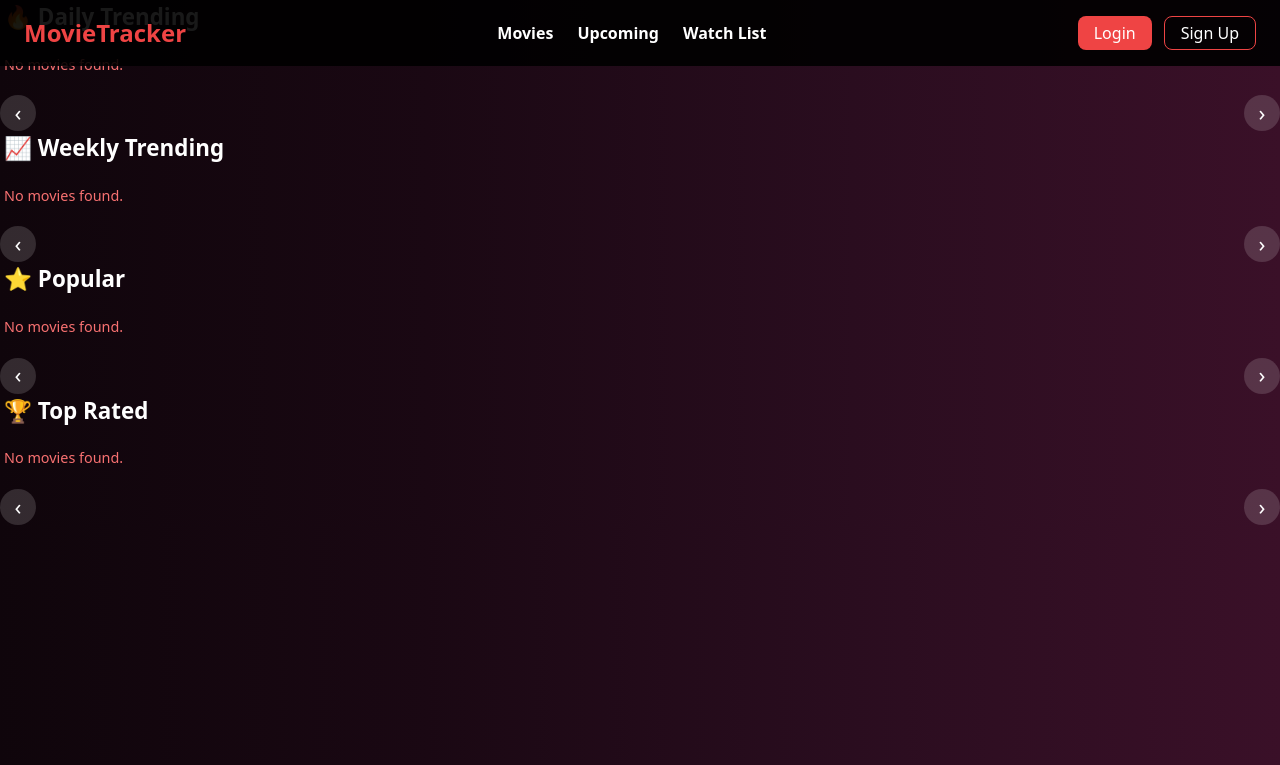
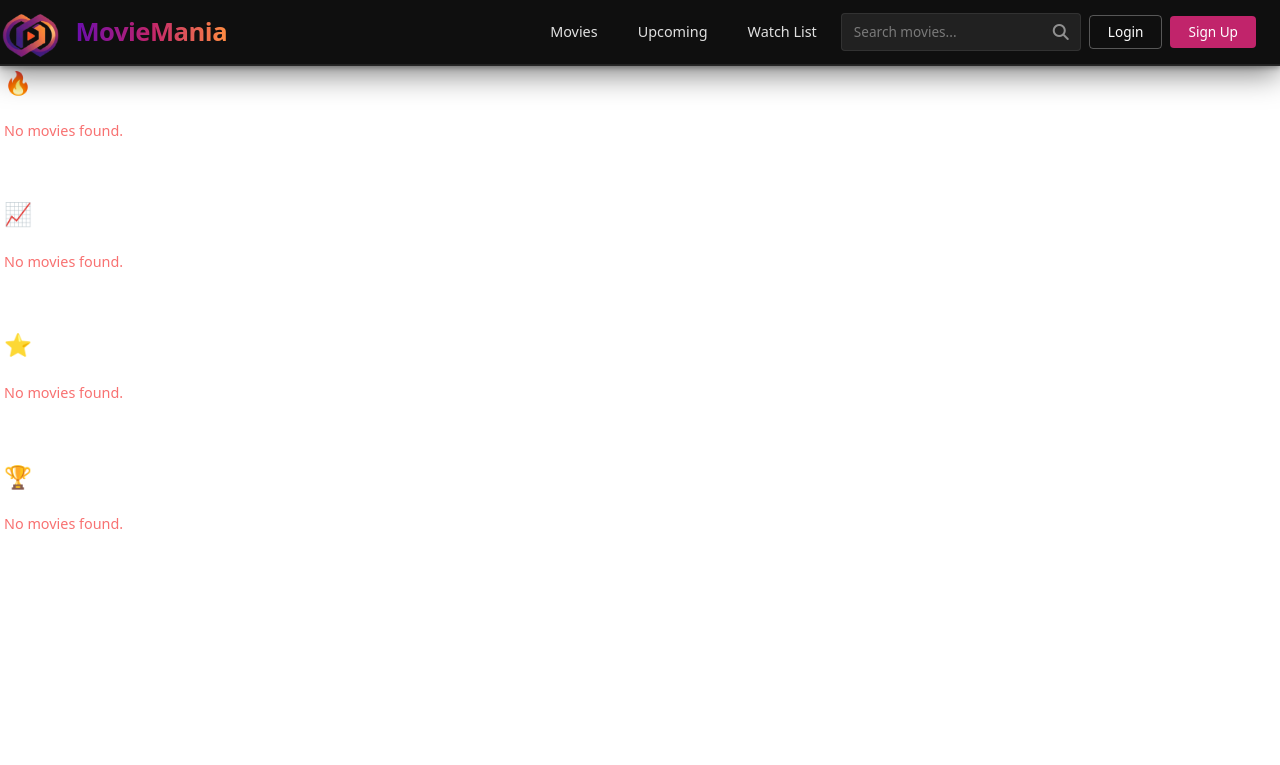
Before and after one commit to doha-fathy/movie-tracker, a PHP site: page / in a window 1280 px wide. Shown: the top 765 px of the page. Run offline with PHP 8.4, Linux system fonts and the light colour scheme; data that the repository does not hold is empty; some libraries are stand-ins or nearby versions.

Commit message:
Header added

```diff
--- a/Scripts/App.js
+++ b/Scripts/App.js
@@ -52,39 +52,47 @@
 
 function renderNavbar(isAuthenticated) {
     const navbar = document.getElementById("navbar");
-    navbar.innerHTML = `
-        <nav class="fixed top-0 w-full bg-black/90 text-white px-6 py-4 flex justify-between items-center z-50">
-            <h1 class="text-red-500 font-bold text-2xl cursor-pointer"
-                onclick="navigateTo('movies')">
-                 MovieTracker
-            </h1>
-            <div class="flex gap-6 font-semibold">
-                <a onclick="navigateTo('movies')"    class="hover:text-red-400 cursor-pointer transition-all">Movies</a>
-                <a onclick="navigateTo('upcoming')"  class="hover:text-red-400 cursor-pointer transition-all">Upcoming</a>
-                <a onclick="navigateTo('watchlist')" class="hover:text-red-400 cursor-pointer transition-all">Watch List</a>
-                ${isAuthenticated ? `
-                <a onclick="navigateTo('profile')"   class="hover:text-red-400 cursor-pointer transition-all">Profile</a>
-                ` : ''}
-            </div>
-            ${isAuthenticated ? `
-            <button onclick="window.handleLogout()"
-                class="bg-red-500 px-4 py-1 rounded-lg hover:bg-red-600 transition-all">
-                Logout
+    if (!navbar) return;
+
+    // Common nav items for everyone
+    const commonNav = `
+        <button class="nav-link" onclick="navigateTo('movies')">Movies</button>
+        <button class="nav-link" onclick="navigateTo('upcoming')">Upcoming</button>
+        <button class="nav-link" onclick="navigateTo('watchlist')">Watch List</button>
+        <div class="search-wrap">
+            <input type="text" class="search-input" placeholder="Search movies..." id="globalSearchInput">
+            <button class="search-btn" id="globalSearchBtn"><i class="fa-solid fa-magnifying-glass"></i></button>
+        </div>
+    `;
+
+    if (!isAuthenticated) {
+        navbar.innerHTML = commonNav + `
+            <button class="btn-login" onclick="navigateTo('login')">Login</button>
+            <button class="btn-signup" onclick="navigateTo('signup')">Sign Up</button>
+        `;
+    } else {
+        navbar.innerHTML = commonNav + `
+            <button class="nav-link" onclick="navigateTo('profile')">
+                <i class="fa-solid fa-circle-user"></i> Profile
             </button>
-            ` : `
-            <div class="flex gap-3">
-                <button onclick="navigateTo('login')"
-                    class="bg-red-500 px-4 py-1 rounded-lg hover:bg-red-600 transition-all">
-                    Login
-                </button>
-                <button onclick="navigateTo('signup')"
-                    class="border border-red-500 px-4 py-1 rounded-lg hover:bg-red-500 transition-all">
-                    Sign Up
-                </button>
-            </div>
-            `}
-        </nav>
-    `;
+            <button class="btn-logout" onclick="window.handleLogout()">Logout</button>
+        `;
+    }
+
+    // Setup search
+    setTimeout(() => {
+        const searchInput = document.getElementById('globalSearchInput');
+        const searchBtn = document.getElementById('globalSearchBtn');
+        if (searchInput && searchBtn) {
+            searchBtn.onclick = () => {
+                const query = searchInput.value.trim();
+                if (query) navigateTo('movies');
+            };
+            searchInput.onkeypress = (e) => {
+                if (e.key === 'Enter') searchBtn.onclick();
+            };
+        }
+    }, 50);
 }
 
 function loadSignupPage() {
--- a/Styles/Style.css
+++ b/Styles/Style.css
@@ -11,3 +11,279 @@
 .custom-scroll-actors::-webkit-scrollbar-thumb:hover {
   background: #a51f5c;
 }
+
+/* ============================================ */
+/* HEADER STYLES - MovieMania Header            */
+/* ============================================ */
+
+
+.site-header {
+    background: #0f0f0f;
+    border-bottom: 1px solid rgba(255,255,255,0.1);
+    position: sticky;
+    top: 0;
+    z-index: 100;
+    box-shadow: 0 8px 30px rgba(0, 0, 0, 0.5), 0 2px 5px rgba(0, 0, 0, 0.3);
+}
+
+/* Header container */
+.header-container {
+    max-width: 1400px;
+    margin: 0 auto;
+    padding: 0 24px 0 16px;
+    height: 64px;
+    display: flex;
+    align-items: center;
+    justify-content: space-between;
+    gap: 32px;
+}
+
+/* Logo container */
+.logo {
+    display: flex;
+    align-items: center;
+    gap: 10px;
+    cursor: pointer;
+    background: none;
+    border: none;
+    padding: 0;
+    margin: 0;
+    margin-left: -20px;
+    flex-shrink: 0;
+}
+
+.logo img {
+    height: 56px;
+    width: auto;
+    object-fit: contain;
+    transform: translateY(1px);
+}
+
+.logo-text {
+    font-size: 1.6rem;
+    font-weight: 800;
+    letter-spacing: -0.5px;
+    background: linear-gradient(90deg, #6a0dad, #c1246b, #ff8c42);
+    -webkit-background-clip: text;
+    -webkit-text-fill-color: transparent;
+}
+
+/* Navigation links */
+.nav-link {
+    color: #e0e0e0;
+    font-weight: 500;
+    padding: 8px 16px;
+    border-radius: 6px;
+    transition: all 0.2s;
+    cursor: pointer;
+    font-size: 0.9rem;
+    background: transparent;
+    border: none;
+    white-space: nowrap;
+}
+
+.nav-link:hover {
+    color: #fff;
+    background: rgba(255,255,255,0.08);
+}
+
+/* Login button */
+.btn-login {
+    background: transparent;
+    border: 1px solid rgba(255,255,255,0.3);
+    border-radius: 4px;
+    color: #fff;
+    font-weight: 500;
+    padding: 6px 18px;
+    cursor: pointer;
+    transition: all 0.2s;
+    font-size: 0.85rem;
+    white-space: nowrap;
+}
+
+.btn-login:hover {
+    background: rgba(255,255,255,0.1);
+    border-color: rgba(255,255,255,0.5);
+}
+
+/* Sign Up button */
+.btn-signup {
+    background: #C1246B;
+    border: none;
+    border-radius: 4px;
+    color: #fff;
+    font-weight: 500;
+    padding: 6px 18px;
+    cursor: pointer;
+    transition: all 0.2s;
+    font-size: 0.85rem;
+    white-space: nowrap;
+}
+
+.btn-signup:hover {
+    background: #a01d58;
+}
+
+/* Logout button */
+.btn-logout {
+    background: rgba(255,255,255,0.08);
+    border: 1px solid rgba(255,255,255,0.15);
+    border-radius: 4px;
+    color: #fff;
+    font-weight: 500;
+    padding: 6px 18px;
+    cursor: pointer;
+    transition: all 0.2s;
+    font-size: 0.85rem;
+    white-space: nowrap;
+}
+
+.btn-logout:hover {
+    background: rgba(255,255,255,0.15);
+}
+
+/* Search bar */
+.search-wrap {
+    display: flex;
+    align-items: center;
+    background: rgba(255,255,255,0.08);
+    border-radius: 4px;
+    padding: 6px 12px;
+    width: 240px;
+    transition: all 0.3s;
+    border: 1px solid rgba(255,255,255,0.08);
+}
+
+.search-wrap:focus-within {
+    background: rgba(255,255,255,0.12);
+    border-color: rgba(255,255,255,0.2);
+    width: 280px;
+}
+
+.search-input {
+    flex: 1;
+    border: none;
+    outline: none;
+    background: transparent;
+    font-size: 0.85rem;
+    color: #fff;
+}
+
+.search-input::placeholder {
+    color: rgba(255,255,255,0.4);
+}
+
+.search-btn {
+    background: none;
+    border: none;
+    cursor: pointer;
+    color: rgba(255,255,255,0.5);
+    transition: color 0.2s;
+}
+
+.search-btn:hover {
+    color: #C1246B;
+}
+
+/* Hamburger menu (mobile only) */
+.hamburger {
+    display: none;
+    flex-direction: column;
+    justify-content: space-between;
+    width: 22px;
+    height: 16px;
+    background: none;
+    border: none;
+    cursor: pointer;
+    padding: 0;
+}
+
+.hamburger span {
+    display: block;
+    height: 2px;
+    width: 100%;
+    background: #fff;
+    border-radius: 2px;
+    transition: all 0.3s;
+}
+
+.hamburger.open span:nth-child(1) {
+    transform: translateY(7px) rotate(45deg);
+}
+
+.hamburger.open span:nth-child(2) {
+    opacity: 0;
+}
+
+.hamburger.open span:nth-child(3) {
+    transform: translateY(-7px) rotate(-45deg);
+}
+
+/* Mobile drawer */
+.mobile-drawer {
+    max-height: 0;
+    overflow: hidden;
+    background: #0f0f0f;
+    transition: max-height 0.35s ease;
+    border-top: 1px solid rgba(255,255,255,0.08);
+}
+
+.mobile-drawer.open {
+    max-height: 400px;
+}
+
+.desktop-nav {
+    display: flex;
+    align-items: center;
+    gap: 8px;
+    flex-wrap: wrap;
+}
+
+/* Mobile responsive */
+@media (max-width: 768px) {
+    .desktop-nav {
+        display: none !important;
+    }
+    .hamburger {
+        display: flex !important;
+    }
+    .header-container {
+        padding: 0 16px 0 12px;
+    }
+    .logo {
+        margin-left: -4px;
+    }
+    .logo img {
+        height: 42px;
+    }
+    .logo-text {
+        font-size: 1.2rem;
+    }
+}
+
+/* Spinner */
+.spinner {
+    width: 20px;
+    height: 20px;
+    border: 2px solid rgba(255,255,255,0.2);
+    border-top-color: #C1246B;
+    border-radius: 50%;
+    animation: spin 0.8s linear infinite;
+}
+
+@keyframes spin {
+    to { transform: rotate(360deg); }
+}
+
+.page-loader {
+    display: flex;
+    align-items: center;
+    justify-content: center;
+    min-height: 60vh;
+}
+
+.page-loader .spinner {
+    width: 48px;
+    height: 48px;
+    border-width: 3px;
+}
--- a/header.php
+++ b/header.php
@@ -0,0 +1,115 @@
+<?php
+
+if (session_status() === PHP_SESSION_NONE) {
+    session_start();
+}
+?>
+<!DOCTYPE html>
+<html lang="en">
+<head>
+    <meta charset="UTF-8">
+    <meta name="viewport" content="width=device-width, initial-scale=1.0">
+    <title>MovieTracker</title>
+
+    <!-- Tailwind CSS -->
+    <script src="https://cdn.tailwindcss.com"></script>
+
+    <!-- Font Awesome -->
+    <link rel="stylesheet"
+          href="https://cdnjs.cloudflare.com/ajax/libs/font-awesome/6.5.0/css/all.min.css"
+          crossorigin="anonymous" referrerpolicy="no-referrer">
+
+    <!-- CSS files -->
+    <link rel="stylesheet" href="Styles/Movies.css">
+    <link rel="stylesheet" href="Styles/Style.css">
+
+    <!-- All header styles are now in Style.css -->
+</head>
+<body>
+
+<!-- HEADER -->
+<header class="site-header">
+    <div class="header-container">
+
+        <!-- Logo -->
+        <button onclick="if(typeof navigateTo === 'function') navigateTo('movies')"
+                class="logo"
+                aria-label="Home">
+            <img src="Images/logo.png" alt="MovieMania Logo" onerror="this.style.display='none'">
+            <span class="logo-text">MovieMania</span>
+        </button>
+
+        <!-- DESKTOP NAVIGATION -->
+        <div id="navbar" class="desktop-nav">
+            <div class="spinner"></div>
+        </div>
+
+        <!-- Hamburger button -->
+        <button class="hamburger" id="hamburgerBtn" aria-label="Toggle menu" aria-expanded="false">
+            <span></span>
+            <span></span>
+            <span></span>
+        </button>
+    </div>
+
+    <!-- Mobile drawer -->
+    <div class="mobile-drawer" id="mobileDrawer" aria-hidden="true">
+        <div class="px-5 py-4 flex flex-col gap-3" id="mobile-nav"></div>
+    </div>
+</header>
+
+<!-- Main content -->
+<main id="app">
+    <div class="page-loader">
+        <div class="spinner"></div>
+    </div>
+</main>
+
+<script>
+(function() {
+    const btn = document.getElementById('hamburgerBtn');
+    const drawer = document.getElementById('mobileDrawer');
+    const mobileNav = document.getElementById('mobile-nav');
+
+    if (!btn || !drawer) return;
+
+    function copyNavToMobile() {
+        const navbar = document.getElementById('navbar');
+        if (navbar && mobileNav && navbar.children.length > 0) {
+            mobileNav.innerHTML = '';
+            Array.from(navbar.children).forEach(child => {
+                const clone = child.cloneNode(true);
+                clone.classList.add('w-full', 'text-left');
+                mobileNav.appendChild(clone);
+            });
+        }
+    }
+
+    btn.addEventListener('click', function(e) {
+        e.stopPropagation();
+        const isOpen = btn.classList.toggle('open');
+        drawer.classList.toggle('open', isOpen);
+        btn.setAttribute('aria-expanded', String(isOpen));
+        if (isOpen) copyNavToMobile();
+    });
+
+    document.addEventListener('click', function(e) {
+        if (!btn.contains(e.target) && !drawer.contains(e.target)) {
+            btn.classList.remove('open');
+            drawer.classList.remove('open');
+            btn.setAttribute('aria-expanded', 'false');
+        }
+    });
+
+    const navbar = document.getElementById('navbar');
+    if (navbar) {
+        const observer = new MutationObserver(function() {
+            if (drawer.classList.contains('open')) copyNavToMobile();
+        });
+        observer.observe(navbar, { childList: true, subtree: true });
+    }
+})();
+</script>
+
+</body>
+</html>
--- a/index.php
+++ b/index.php
@@ -1,25 +1,9 @@
-<!DOCTYPE html>
-<html lang="en" class="bg-[linear-gradient(to_right,#0f050b,#1a0813,#2a0d1f,#3a1028)]">
+<?php
 
-<head>
-    <meta charset="UTF-8">
-    <meta name="viewport" content="width=device-width, initial-scale=1.0">
-    <title>Movie Tracker</title>
-    <link rel="stylesheet" href="https://cdnjs.cloudflare.com/ajax/libs/font-awesome/7.0.1/css/all.min.css"
-        integrity="sha512-2SwdPD6INVrV/lHTZbO2nodKhrnDdJK9/kg2XD1r9uGqPo1cUbujc+IYdlYdEErWNu69gVcYgdxlmVmzTWnetw=="
-        crossorigin="anonymous" referrerpolicy="no-referrer" />
-    <script src="https://cdn.tailwindcss.com"></script>
-    <link rel="stylesheet" href="Styles/Movies.css">
-    <link rel="stylesheet" href="Styles/Style.css">
-</head>
+require_once 'header.php';
+?>
 
-<body>
-    <div id="navbar"></div>
-
-    <main id="app"></main>
-
-    <footer></footer>
-
+<!-- Load all scripts -->
 <script src="Scripts/API_Ops.js"></script>
 <script src="Scripts/Auth.js"></script>
 <script src="Scripts/Movies.js"></script>
@@ -28,6 +12,6 @@
 <script src="Scripts/WatchingList.js"></script>
 <script src="Scripts/Profile.js"></script>
 <script src="Scripts/App.js"></script>
+
 </body>
-
 </html>
```
Also changed, not shown: Images/logo.png (added). Lines whose indentation alone changed are shown as unchanged.
